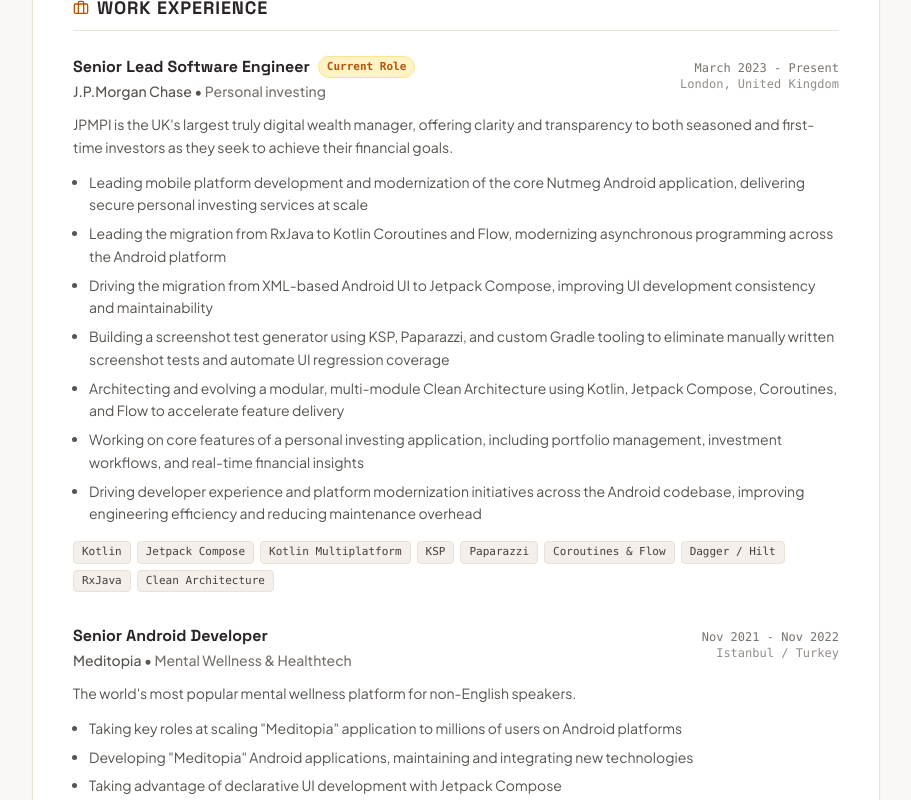
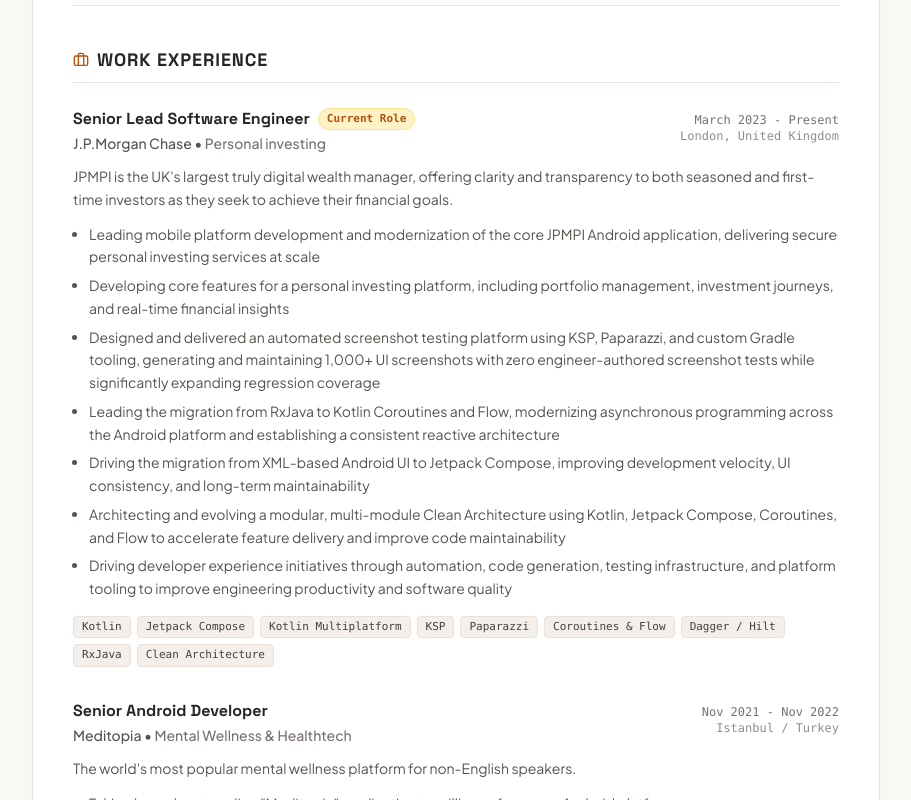
Before and after one commit to cagdasc/cagdasc.github.io, a React (Vite) app: page / in a window 1280 px wide. Shown: the part 550-1350 px from the top of the page, without its empty margins (184-1095 px from the left). Built offline with nearby package versions, Linux system fonts and the light colour scheme; no server answers.

Commit message:
Update full bio and latest experience

```diff
--- a/src/data/cvData.ts
+++ b/src/data/cvData.ts
@@ -13,7 +13,7 @@
   medium: 'https://medium.com/@cagdascaglak',
   twitter: 'https://twitter.com/cagdascaglak',
   shortBio: 'Passionate Senior Android Engineer specializing in Jetpack Compose, Kotlin Multiplatform (KMP), Clean Architecture, and Developer Tooling. Building scalable fintech & consumer products and open-source automation tools.',
-  fullBio: 'I am an experienced Android developer with a strong background in the finance sector. Passionate about exploring new technologies, mentoring others, and solving complex problems, I thrive on building efficient and scalable solutions. Beyond my day-to-day work, I have a special interest in enhancing developer experience by creating tools and workflows that improve productivity. In my free time, I enjoy developing my own applications and contributing to open-source projects, continuously learning and giving back to the community.',
+  fullBio: 'Senior Android Engineer with over a decade of experience delivering complex mobile systems at scale. Specializing in application architecture, developer tooling, and platform modernization, I enjoy solving challenging engineering problems and building systems that enable teams to move faster with confidence. My work spans mobile platforms, code generation, testing automation, AI-powered tooling, and open-source projects, with a strong focus on creating reliable, maintainable, and developer-friendly solutions. Regularly experimenting with emerging technologies, sharing knowledge, and contributing to the broader engineering community through speaking, writing, and open-source development.',
   stats: [
     {
       value: '10+',
@@ -35,13 +35,19 @@
     badge: 'Current Role',
     description: 'JPMPI is the UK\'s largest truly digital wealth manager, offering clarity and transparency to both seasoned and first-time investors as they seek to achieve their financial goals.',
     highlights: [
-      'Leading mobile platform development and modernization of the core Nutmeg Android application, delivering secure personal investing services at scale',
-      'Leading the migration from RxJava to Kotlin Coroutines and Flow, modernizing asynchronous programming across the Android platform',
-      'Driving the migration from XML-based Android UI to Jetpack Compose, improving UI development consistency and maintainability',
-      'Building a screenshot test generator using KSP, Paparazzi, and custom Gradle tooling to eliminate manually written screenshot tests and automate UI regression coverage',
-      'Architecting and evolving a modular, multi-module Clean Architecture using Kotlin, Jetpack Compose, Coroutines, and Flow to accelerate feature delivery',
-      'Working on core features of a personal investing application, including portfolio management, investment workflows, and real-time financial insights',
-      'Driving developer experience and platform modernization initiatives across the Android codebase, improving engineering efficiency and reducing maintenance overhead'
+      'Leading mobile platform development and modernization of the core JPMPI Android application, delivering secure personal investing services at scale',
+
+      'Developing core features for a personal investing platform, including portfolio management, investment journeys, and real-time financial insights',
+
+      'Designed and delivered an automated screenshot testing platform using KSP, Paparazzi, and custom Gradle tooling, generating and maintaining 1,000+ UI screenshots with zero engineer-authored screenshot tests while significantly expanding regression coverage',
+
+      'Leading the migration from RxJava to Kotlin Coroutines and Flow, modernizing asynchronous programming across the Android platform and establishing a consistent reactive architecture',
+
+      'Driving the migration from XML-based Android UI to Jetpack Compose, improving development velocity, UI consistency, and long-term maintainability',
+
+      'Architecting and evolving a modular, multi-module Clean Architecture using Kotlin, Jetpack Compose, Coroutines, and Flow to accelerate feature delivery and improve code maintainability',
+
+      'Driving developer experience initiatives through automation, code generation, testing infrastructure, and platform tooling to improve engineering productivity and software quality',
     ],
     skills: ['Kotlin', 'Jetpack Compose', 'Kotlin Multiplatform', 'KSP', 'Paparazzi', 'Coroutines & Flow', 'Dagger / Hilt', 'RxJava', 'Clean Architecture'],
     metrics: '99.95% crash-free users, 70% reduction in UI regression cycle time'
```
